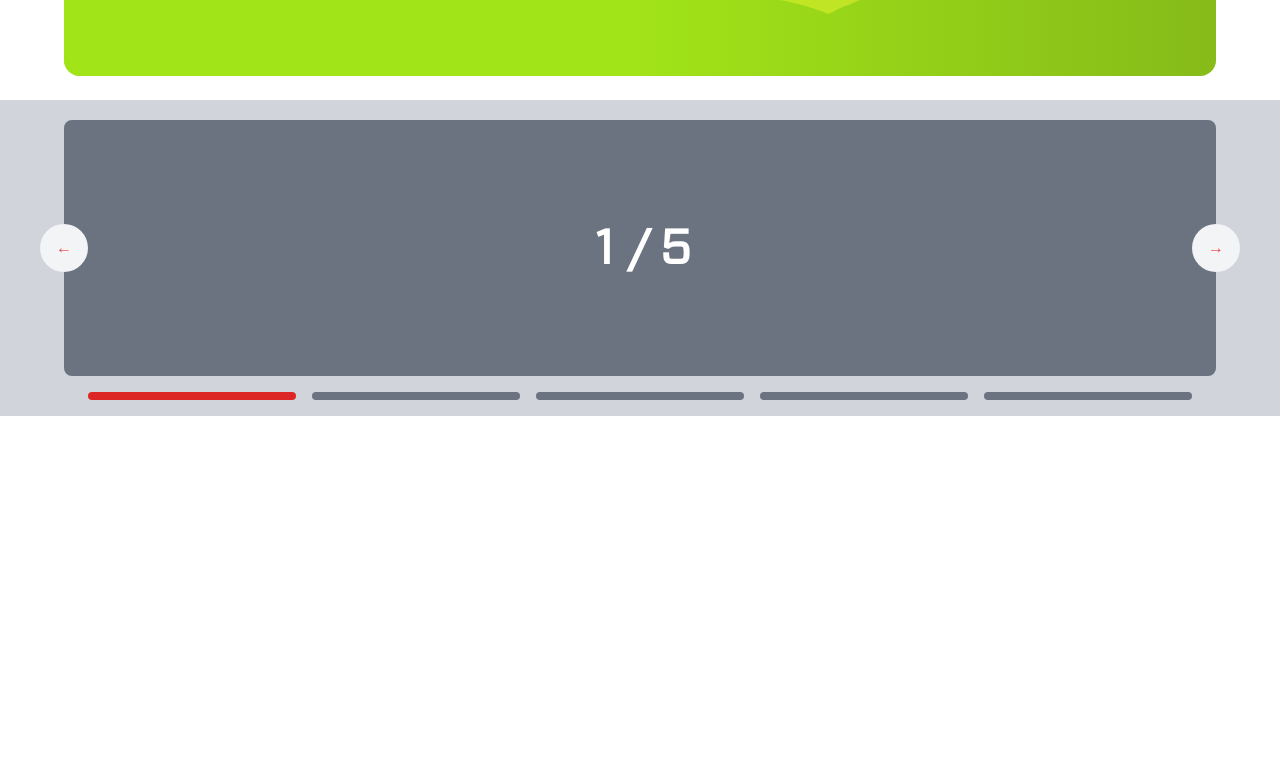
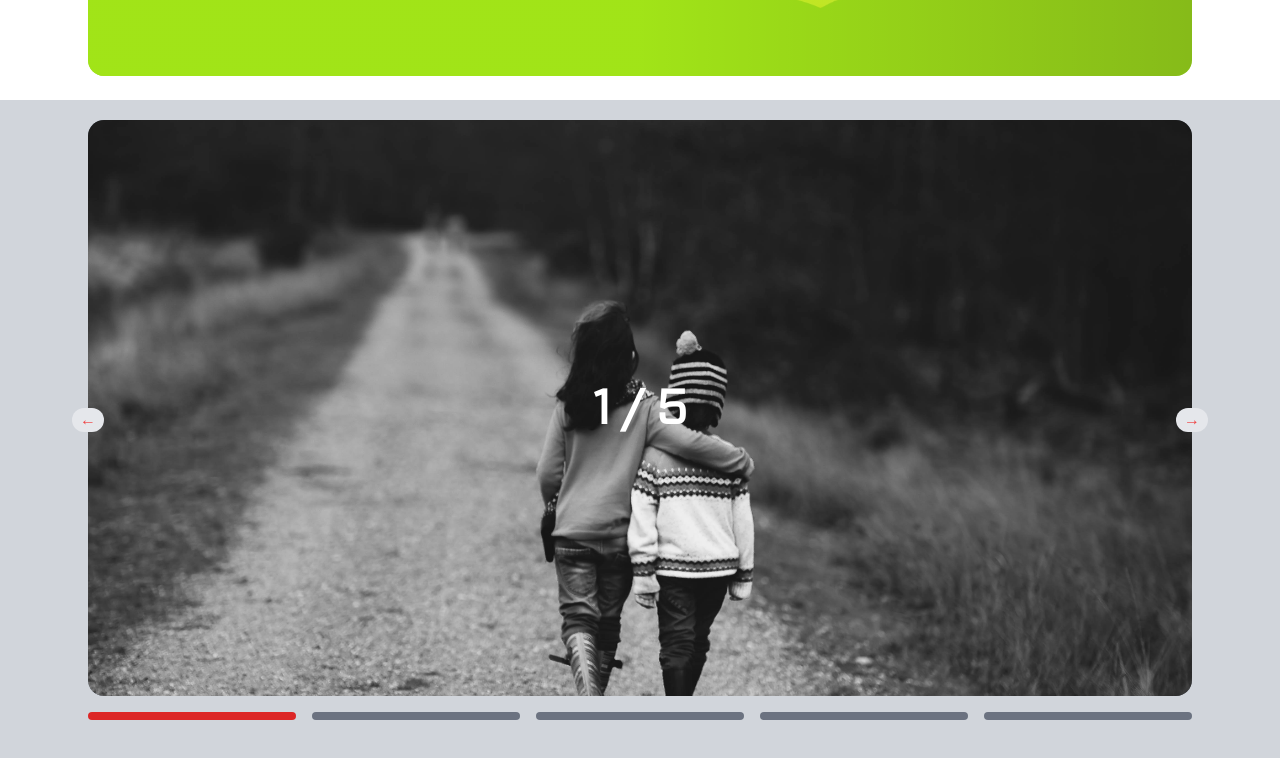
Before and after one commit to Tidmand/tailwind, a website built with Vite: page index.html in a window 1280 px wide. Shown: the part 1910-2668 px from the top of the page. Before the commit the page ends 2326 px from the top, so only its background shows below. Built offline with nearby package versions, Linux system fonts and the light colour scheme.

Commit message:
Tilføjet billeder til x-data array + transitions

```diff
--- a/index.html
+++ b/index.html
@@ -8,21 +8,21 @@
     </head>
     <body class="bg-white font-VitesseBook">
         <!-- Header -->
-        <header x-data="{ open: false }" class="max-w-6xl mx-auto flex flex-wrap flex-row justify-between items-center md:space-x-4 bg-white py-4 px-4 relative">
+        <header x-data="{ open: false }" class="max-w-6xl mx-auto flex flex-wrap flex-row justify-between items-center md:space-x-4 bg-white py-4 px-6 relative">
           <a href="#" class="block">
             <img class="w-48" src="/images/umakers-logo.png" alt="UMAKERS" title="UMAKERS">
           </a>
           <button x-on:click="open = !open" class="inline-block md:hidden w-8 h-8 text-gray-600 p-1">
-            <svg xmlns="http://www.w3.org/2000/svg" class="h-6 w-6" fill="none" viewBox="0 0 24 24" stroke="currentColor" x-show="!open">
+            <svg xmlns="http://www.w3.org/2000/svg" class="h-6 w-6" fill="none" viewbox="0 0 24 24" stroke="currentColor" x-show="!open">
               <path stroke-linecap="round" stroke-linejoin="round" stroke-width="2" d="M4 6h16M4 12h16M4 18h16" />
             </svg>
-            <svg xmlns="http://www.w3.org/2000/svg" class="h-6 w-6" fill="none" viewBox="0 0 24 24" stroke="currentColor" x-show="open">
+            <svg xmlns="http://www.w3.org/2000/svg" class="h-6 w-6" fill="none" viewbox="0 0 24 24" stroke="currentColor" x-show="open">
               <path stroke-linecap="round" stroke-linejoin="round" stroke-width="2" d="M6 18L18 6M6 6l12 12" />
             </svg>
           </button>
-          <nav class="absolute md:relative top-16 left-0 md:top-0 z-20 md:flex flex-col md:flex-row items-end md:items-center md:space-x-6 font-semibold w-full md:w-auto bg-white shadow-md rounded-lg md:rounded-none md:shadow-none md:bg-transparent p-6 pt-0 md:p-0" x-bind:class="{ 'flex' : open , 'hidden' : !open}">
-            <a href="#" class="block py-1 text-gray-500 hover:text-gray-800 active:text-brand">Hammer</a>
-            <a href="#" class="block py-1 text-gray-500 hover:text-gray-800 active:text-brand">Kontakt os</a>
+          <nav class="absolute md:relative top-16 left-0 md:top-0 z-20 md:flex flex-col md:flex-row items-end md:items-center md:gap-4 font-semibold w-full md:w-auto bg-white shadow-md rounded-lg md:rounded-none md:shadow-none md:bg-transparent p-6 pt-0 md:p-0" x-bind:class="{ 'flex' : open , 'hidden' : !open}">
+            <a href="#" class="block px-4 py-2 text-gray-500 hover:text-gray-800 active:text-brand">Hammer</a>
+            <a href="#" class="block px-4 py-2 text-gray-500 hover:text-gray-800 active:text-brand">Kontakt os</a>
           </nav>
         </header>
         <!-- Hero -->
@@ -43,7 +43,7 @@
             </div>
         </section>
         <!-- Themes -->
-        <section class="sm:m-6 space-y-6">
+        <section class="container max-w-6xl py-6 space-y-6">
           <div class="relative bg-skin-fill max-w-6xl mx-auto overflow-hidden sm:rounded-2xl">
             <img class="absolute inset-0 h-full w-full object-cover opacity-30" src="images/spring-i-solnedgang.jpg" alt="Solnedgang" />
             <div class="absolute inset-0 bg-gradient-to-r from-skin-hue via-skin-hue to-transparent opacity-60"></div>
@@ -97,33 +97,50 @@
           </div>
         </section>
         <!-- Carousel -->
-        <section class="bg-gray-300 h-auto pt-5 pb-10 px-8 flex flex-col justify-center items-center">
-            <div class="w-full max-w-6xl mx-auto relative" x-data="{ activeSlide: 1, slides: [1, 2, 3, 4, 5] }">
+        <section class="bg-gray-300 h-auto pt-5 pb-10 flex flex-col justify-center items-center">
+            <div class="container max-w-6xl relative" x-data="{ activeSlide: 1, slides: [
+              { id: 1, src: './images/annie-spratt-gq5PECP8pHE-unsplash.jpg' },
+              { id: 2, src: './images/emma-simpson-mNGaaLeWEp0-unsplash.jpg' },
+              { id: 3, src: './images/james-pond-26vBUtlufFo-unsplash.jpg' },
+              { id: 4, src: './images/liane-metzler-B32qg6Ua34Y-unsplash.jpg' },
+              { id: 5, src: './images/spring-i-solnedgang.jpg' }
+              ] }">
               <!-- Slides -->
-              <template x-for="slide in slides" :key="slide">
-                <div x-show="activeSlide === slide" class="p-24 font-bold text-5xl h-64 flex justify-center items-center bg-gray-500 text-white rounded-lg">
-                  <span class="w-12 text-center" x-text="slide"></span>
-                  <span class="text-teal-300">/</span>
-                  <span class="w-12 text-center" x-text="slides.length"></span>
-                </div>
-              </template>
+              <div class="relative h-96 md:h-[30rem] lg:h-[36rem]">
+                <template x-for="slide in slides" :key="slide">
+                  <div x-show="activeSlide === slide.id" class="absolute left-0 top-0 right-0 bottom-0 p-24 font-bold text-5xl h-full flex justify-center items-center bg-gray-500 text-white sm:rounded-2xl"
+                  x-transition:enter="transition ease-out duration-300"
+                  x-transition:enter-start="scale-0 transform"
+                  x-transition:enter-end="scale-100 transform"
+                  x-transition:leave="transition ease-in duration-300"
+                  x-transition:leave-start="scale-100 transform"
+                  x-transition:leave-end="scale-0 transform">
+                    <img class="w-full h-full object-cover absolute z-0 sm:rounded-2xl" :src="`${slide.src}`" />
+                    <div class="z-10">
+                      <span class="w-12 text-center" x-text="slide.id"></span>
+                      <span class="text-teal-300">/</span>
+                      <span class="w-12 text-center" x-text="slides.length"></span>
+                    </div>
+                  </div>
+                </template>
+              </div>
               <!-- Prev/Next Arrows -->
               <div class="absolute inset-0 flex">
                 <div class="flex items-center justify-start w-1/2">
-                  <button class="bg-gray-100 text-red-500 hover:text-green-500 font-bold hover:shadow-lg rounded-full w-12 h-12 -ml-6" x-on:click="activeSlide = activeSlide === 1 ? slides.length : activeSlide - 1">
+                  <button class="bg-gray-200 text-red-500 hover:text-green-500 font-bold hover:shadow-lg rounded-full pb-2 w-8 h-6 ml-2" x-on:click="activeSlide = activeSlide === 1 ? slides.length : activeSlide - 1">
                     &#8592;
                   </button>
                 </div>
                 <div class="flex items-center justify-end w-1/2">
-                  <button class="bg-gray-100 text-red-500 hover:text-green-500 font-bold hover:shadow rounded-full w-12 h-12 -mr-6" x-on:click="activeSlide = activeSlide === slides.length ? 1 : activeSlide + 1">
+                  <button class="bg-gray-200 text-red-500 hover:text-green-500 font-bold hover:shadow rounded-full pb-2 w-8 h-6 mr-2" x-on:click="activeSlide = activeSlide === slides.length ? 1 : activeSlide + 1">
                     &#8594;
                   </button>
                 </div>
               </div>
               <!-- Buttons -->
-              <div class="absolute w-full flex items-center justify-center px-4">
+              <div class="relative w-full flex items-center justify-center gap-4">
                 <template x-for="slide in slides" :key="slide">
-                  <button class="flex-1 w-4 h-2 mt-4 mx-2 mb-0 rounded-full overflow-hidden transition-colors duration-200 ease-out hover:bg-gray-600 hover:shadow-lg" :class="{ 'bg-red-600': activeSlide === slide, 'bg-gray-500': activeSlide !== slide }" @click="activeSlide = slide"></button>
+                  <button class="flex-1 w-4 h-2 mt-4 mb-0 rounded-full overflow-hidden transition-colors duration-200 ease-out hover:bg-gray-600 hover:shadow-lg" :class="{ 'bg-red-600': activeSlide === slide.id, 'bg-gray-500': activeSlide !== slide.id }" x-on:click="activeSlide = slide.id"></button>
                 </template>
               </div>
             </div>
--- a/tailwind.config.js
+++ b/tailwind.config.js
@@ -8,7 +8,10 @@ function withOpacity(variableName) {
 }
 
 module.exports = {
-  purge: [],
+  mode: 'jit',
+  purge: [
+    './**/*.html',
+  ],
   darkMode: false, // or 'media' or 'class'
   theme: {
     extend: {
@@ -43,14 +46,14 @@ module.exports = {
     },
     container: {
       center: true,
-      padding: '1rem',
+      padding: '1.5rem',
     },
   },
-  variants: {
+  /*variants: {
     extend: {
       backgroundColor: ["active"],
       textColor: ["active"],
     },
-  },
+  },*/
   plugins: [],
 }
```
Also changed, not shown: images/annie-spratt-gq5PECP8pHE-unsplash.jpg (added), images/bruce-mars-FWVMhUa_wbY-unsplash.jpg (added), images/liane-metzler-B32qg6Ua34Y-unsplash.jpg (added), 3 other files.
